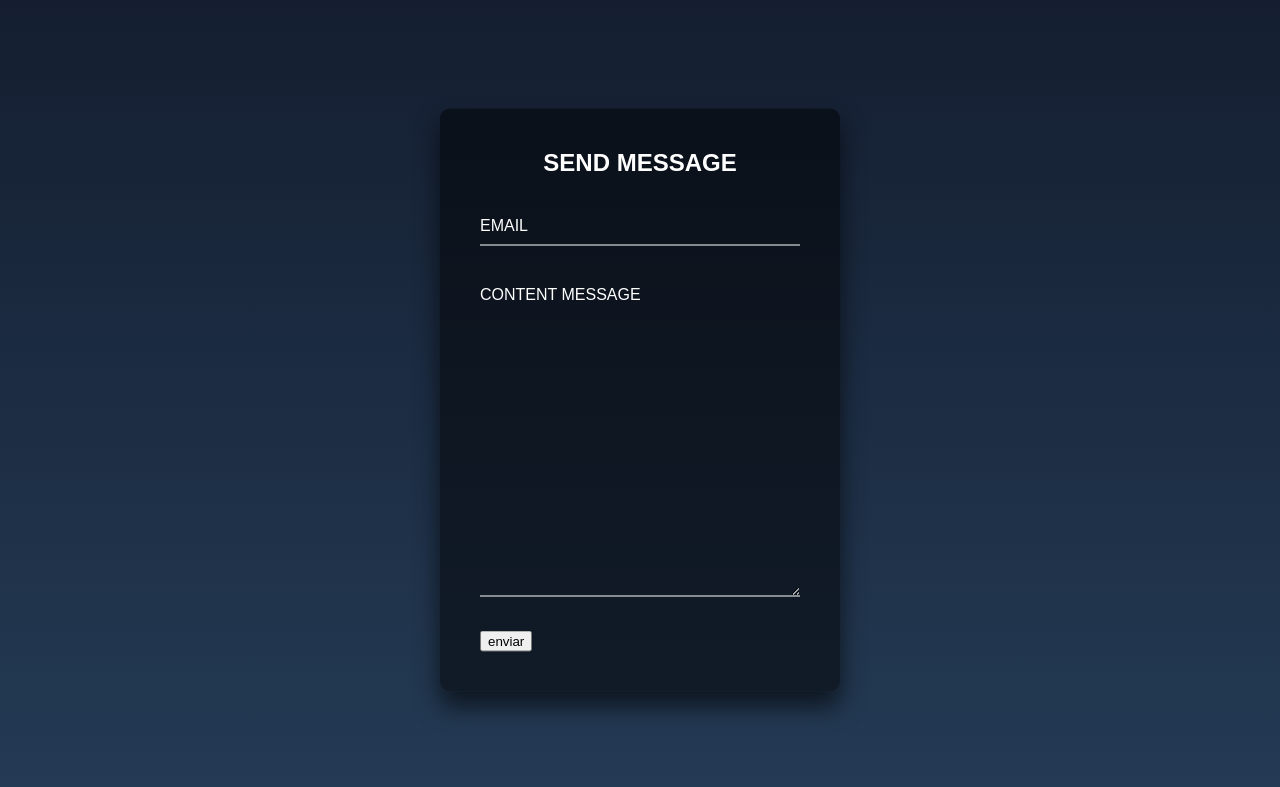
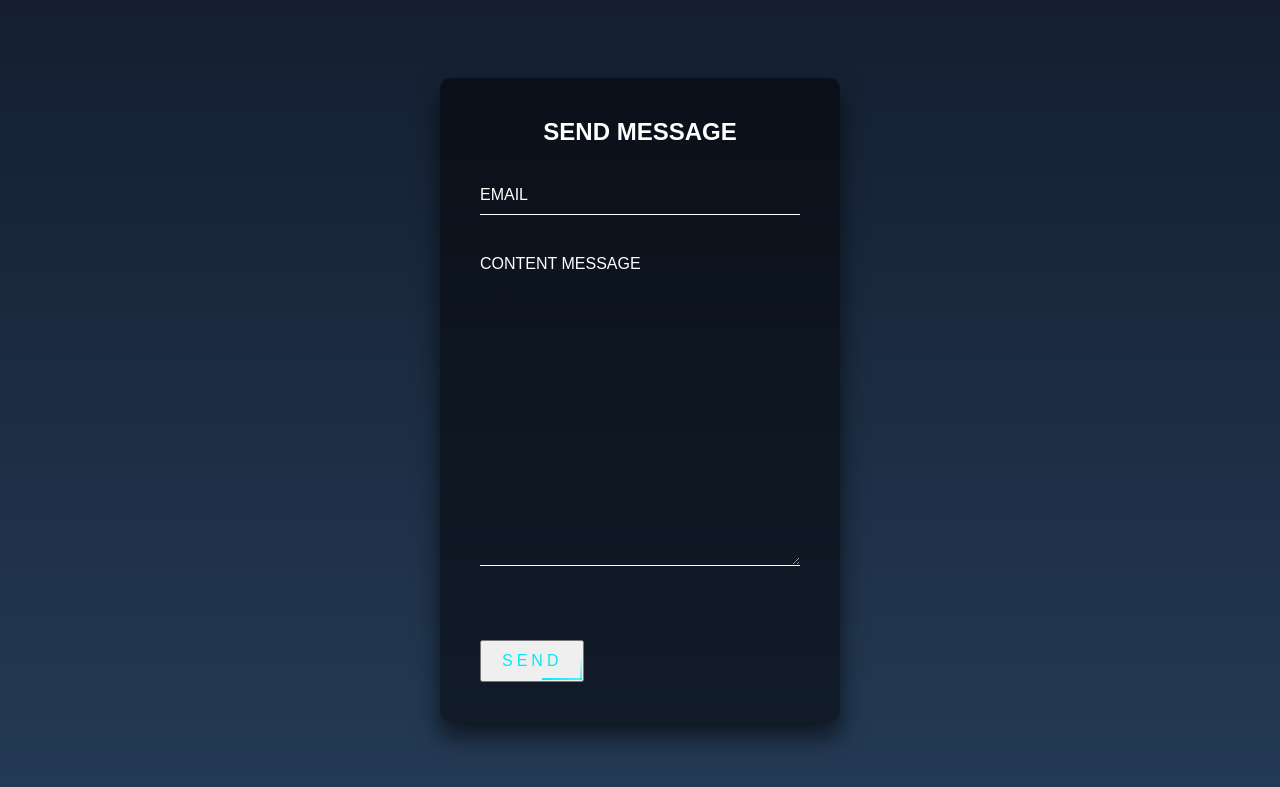
Before and after one commit to Vladimir2003-debug/PW2-LAB07, a Django app: page /email/ in a window 1280 px wide. Shown: the top 787 px of the page. Run offline with Django 4.2, Linux system fonts and the light colour scheme.

Commit message:
tanta cosa por un boton xd

```diff
--- a/model_examples/apps/send/static/css/style.css
+++ b/model_examples/apps/send/static/css/style.css
@@ -74,7 +74,7 @@ html {
     font-size: 12px;
   }
 
-  .login-box form a {
+  .login-box form button {
     position: relative;
     display: inline-block;
     padding: 10px 20px;
@@ -88,7 +88,7 @@ html {
     letter-spacing: 4px
   }
 
-  .login-box a:hover {
+  .login-box button:hover {
     background: #03e9f4;
     color: #fff;
     border-radius: 5px;
@@ -98,12 +98,12 @@ html {
                 0 0 100px #03e9f4;
   }
 
-  .login-box a span {
+  .login-box button span {
     position: absolute;
     display: block;
   }
 
-  .login-box a span:nth-child(1) {
+  .login-box button span:nth-child(1) {
     top: 0;
     left: -100%;
     width: 100%;
@@ -121,7 +121,7 @@ html {
     }
   }
 
-  .login-box a span:nth-child(2) {
+  .login-box button span:nth-child(2) {
     top: -100%;
     right: 0;
     width: 2px;
@@ -140,7 +140,7 @@ html {
     }
   }
 
-  .login-box a span:nth-child(3) {
+  .login-box button span:nth-child(3) {
     bottom: 0;
     right: -100%;
     width: 100%;
@@ -159,7 +159,7 @@ html {
     }
   }
 
-  .login-box a span:nth-child(4) {
+  .login-box button span:nth-child(4) {
     bottom: -100%;
     left: 0;
     width: 2px;
--- a/model_examples/apps/send/templates/index.html
+++ b/model_examples/apps/send/templates/index.html
@@ -11,7 +11,7 @@
   <body>
     <div class="login-box">
       <h2>SEND MESSAGE</h2>
-      <form action='send/' method="POST">{% csrf_token%}
+      <form action="send/" method="POST">{% csrf_token%}
         <div class="user-box">
           <input type="text" name="email" required="" />
           <label>EMAIL</label>
@@ -21,7 +21,13 @@
           <label>CONTENT MESSAGE</label>
         </div>
         <div>
-        <input type="submit" name='' value='enviar' />
+          <button>
+            <span></span>
+            <span></span>
+            <span></span>
+            <span></span>
+            SEND
+          </button>
         </div>
       </form>
     </div>
```
Also changed, not shown: model_examples/apps/send/views.py (+5 -3 lines).
